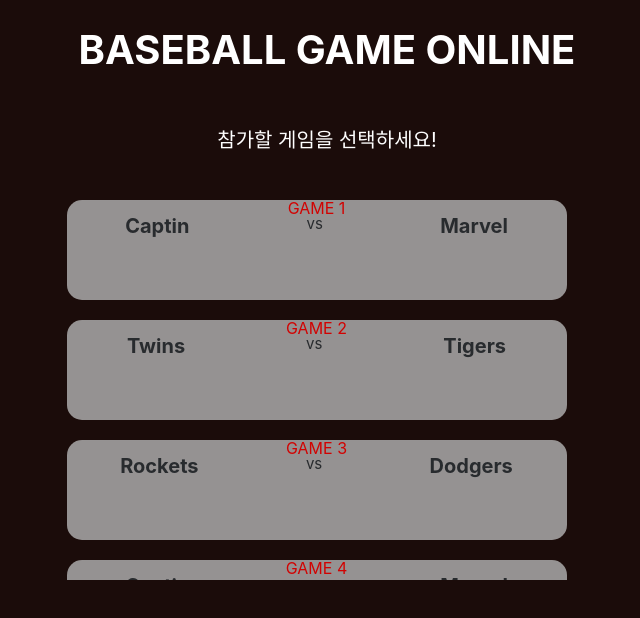
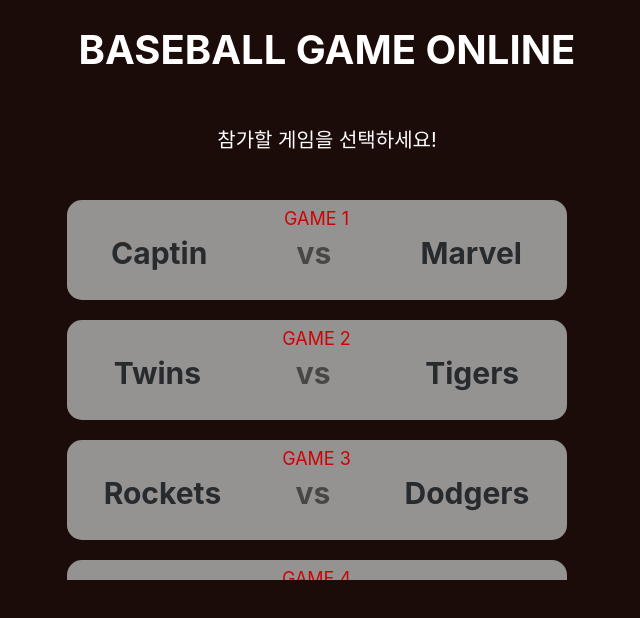
Before and after one commit to codesquad-member-2020/baseball-06, a React (Create React App) app in the folder FE/baseball/: page / in a window 1280 px wide. Shown: the top 618 px of the page, without its empty margins (313-953 px from the left). Built offline with nearby package versions, Linux system fonts and the light colour scheme.

Commit message:
[fe] feat: 팀 이름 마우스 hover 색상 변경 vs,팀이름 font size 확대

```diff
--- a/FE/baseball/src/components/gameSelection/GameSelection.jsx
+++ b/FE/baseball/src/components/gameSelection/GameSelection.jsx
@@ -24,8 +24,9 @@
 `;
 
 const GameNumber = styled.div`
-  color: red;
-  text-align: center;
+  padding: 10px 0;
+  color: #f70404;
+  font-size: 18px;
 `;
 
 const Teams = styled.div`
@@ -35,11 +36,17 @@
 
 const Team = styled.span`
   font-weight: bold;
-  font-size: 20px;
+  font-size: 30px;
+  cursor: pointer;
+  &:hover {
+    color: #f70404;
+  }
 `;
 
 const Vs = styled.span`
-  font-size: 15px;
+  font-weight: bold;
+  font-size: 30px;
+  color: #555;
 `;
 
 export default GameSelection;
```
